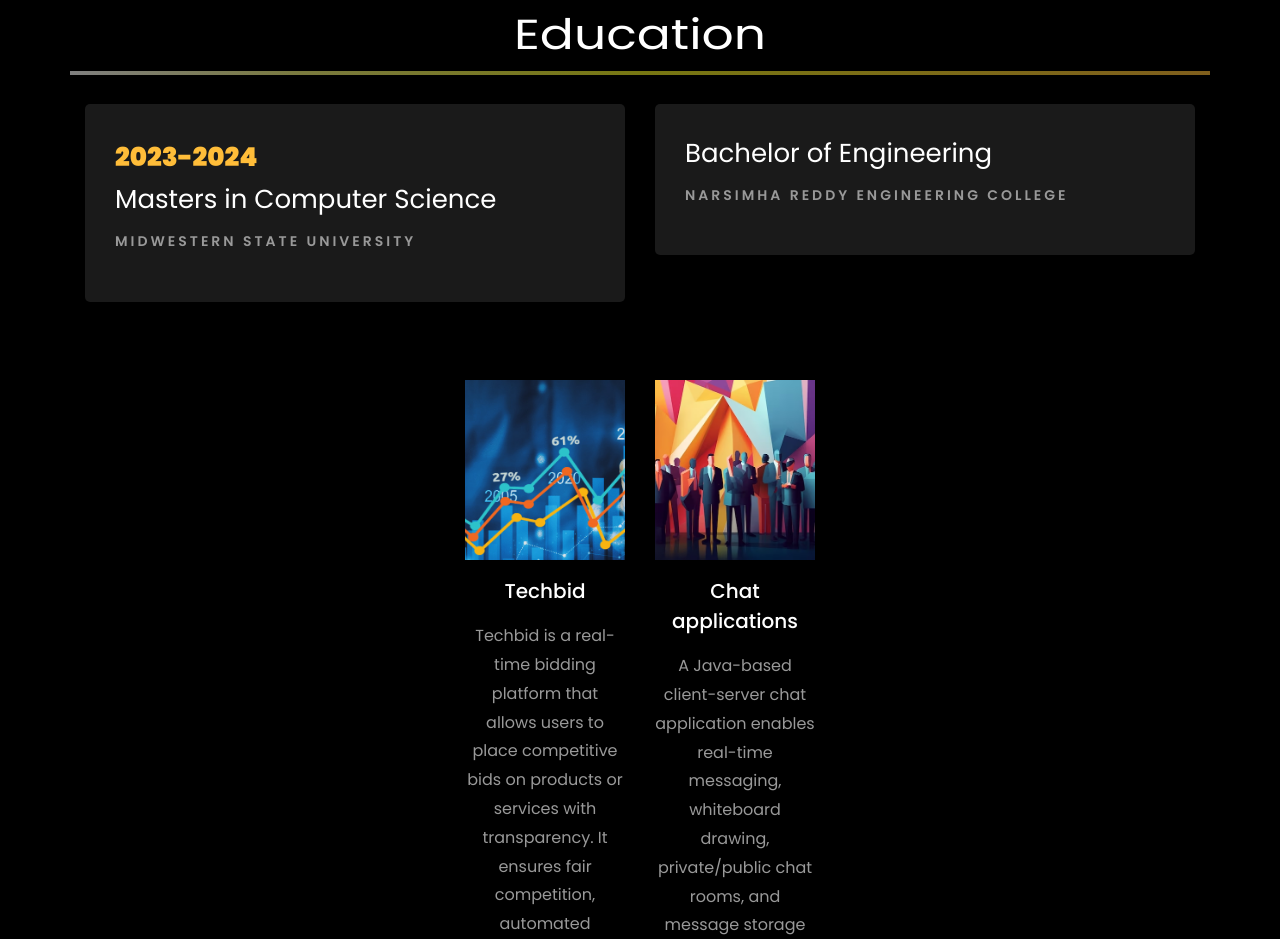
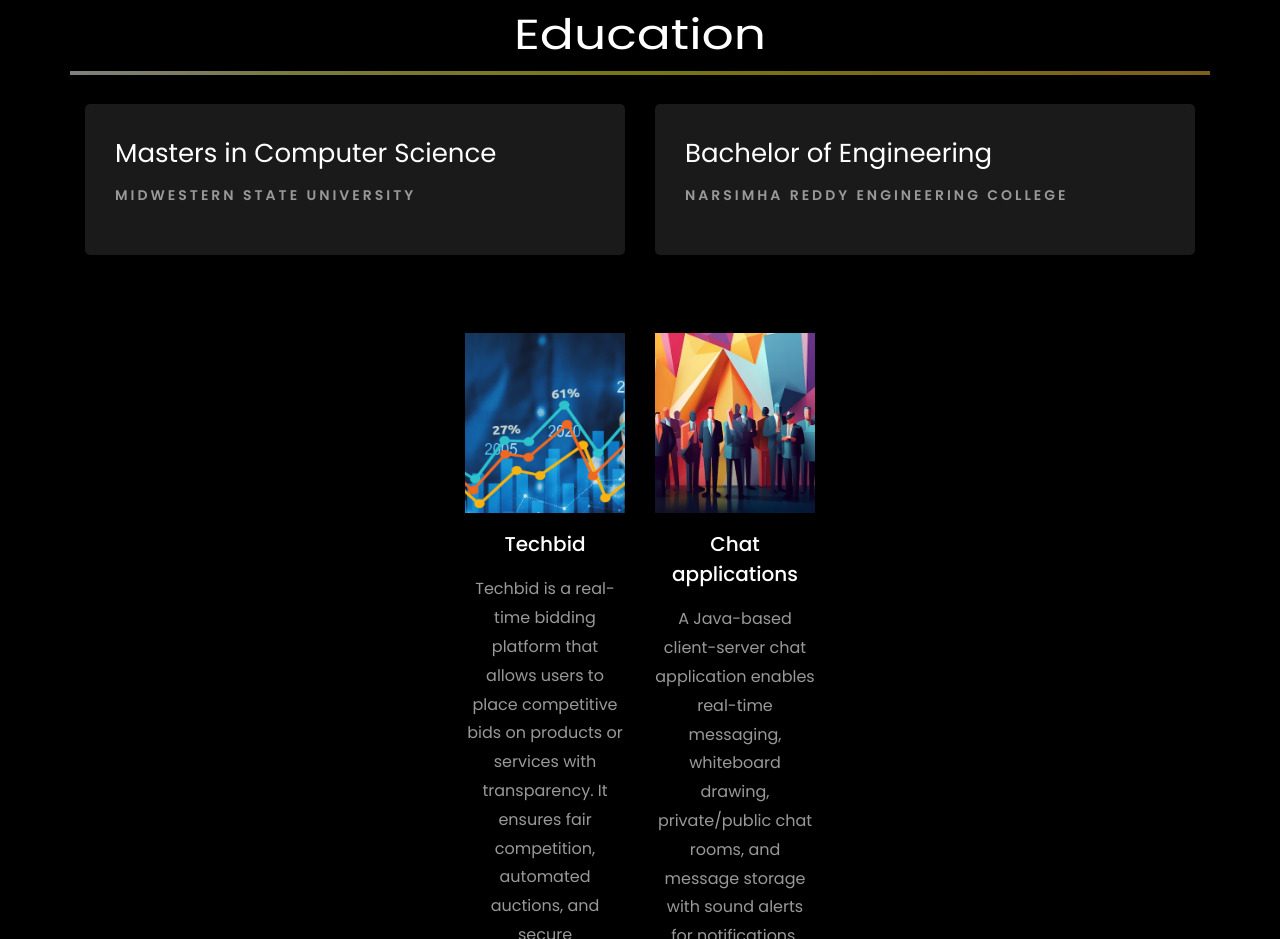
Before and after one commit to Sravani0821/sravaniseelam.github.io, a plain HTML site: page index.html in a window 1280 px wide. Shown: the part 4056-4995 px from the top of the page. Drawn offline with Linux system fonts and the light colour scheme; animation ran at ten frames a second; files whose address does not match are found by name.

Commit message:
Update index.html

```diff
--- a/index.html
+++ b/index.html
@@ -410,7 +410,7 @@
 			<div class="row">
     			<div class="col-md-6">
     				<div class="resume-wrap ftco-animate">
-    					<span class="date">2023-2024</span>
+    					<span class="date"> </span>
     					<h2>Masters in Computer Science</h2>
     					<span class="position">Midwestern State University</span>
     					<p class= </p>
```
